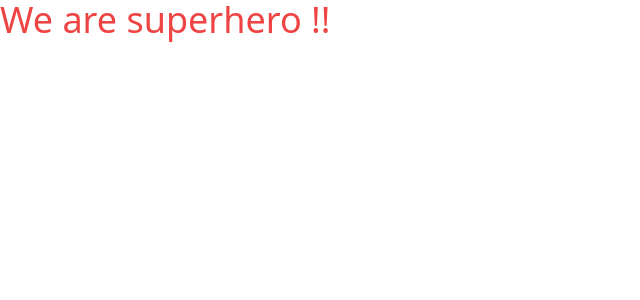
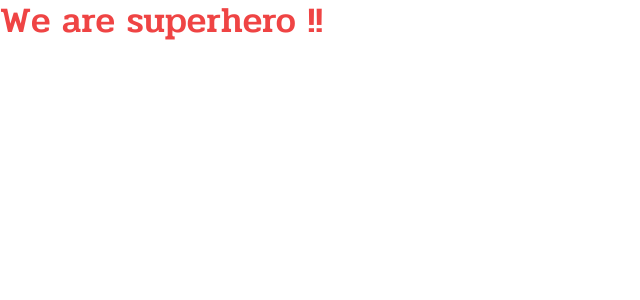
Before and after one commit to WebmasterCamp/ywc18-workshop-j, a Next.js app: page / in a window 1280 px wide. Shown: the top 300 px of the page, without its empty margins (0-640 px from the left). Built offline with nearby package versions, Linux system fonts and the light colour scheme.

Commit message:
Add font style

```diff
--- /dev/null
+++ b/styles/font.css
@@ -0,0 +1,37 @@
+@font-face {
+  font-family: 'Poppins Bold';
+  font-weight: 400;
+  src: url('../public/fonts/Pridi-Bold.ttf');
+}
+
+@font-face {
+  font-family: 'Poppins SemiBold';
+  font-weight: 700;
+  src: url('../public/fonts/Pridi-SemiBold.ttf');
+}
+
+@font-face {
+  font-family: 'Poppins ExtraLight';
+  font-weight: 700;
+  src: url('../public/fonts/Pridi-ExtraLight.ttf');
+}
+
+@font-face {
+  font-family: 'Poppins Light';
+  src: url('../public/fonts/Pridi-Light.ttf');
+}
+
+@font-face {
+  font-family: 'Poppins Medium';
+  src: url('../public/fonts/Pridi-Medium.ttf');
+}
+
+@font-face {
+  font-family: 'Poppins Regular';
+  src: url('../public/fonts/Pridi-Regular.ttf');
+}
+
+@font-face {
+  font-family: 'Poppins Semi Bold';
+  src: url('../public/fonts/Pridi-SemiBold.ttf');
+}
--- a/styles/globals.css
+++ b/styles/globals.css
@@ -1,3 +1,7 @@
 @tailwind base;
 @tailwind components;
 @tailwind utilities;
+
+body {
+  font-family: "Poppins Medium";
+}
```
Also changed, not shown: pages/_app.tsx (+5 -4 lines).
